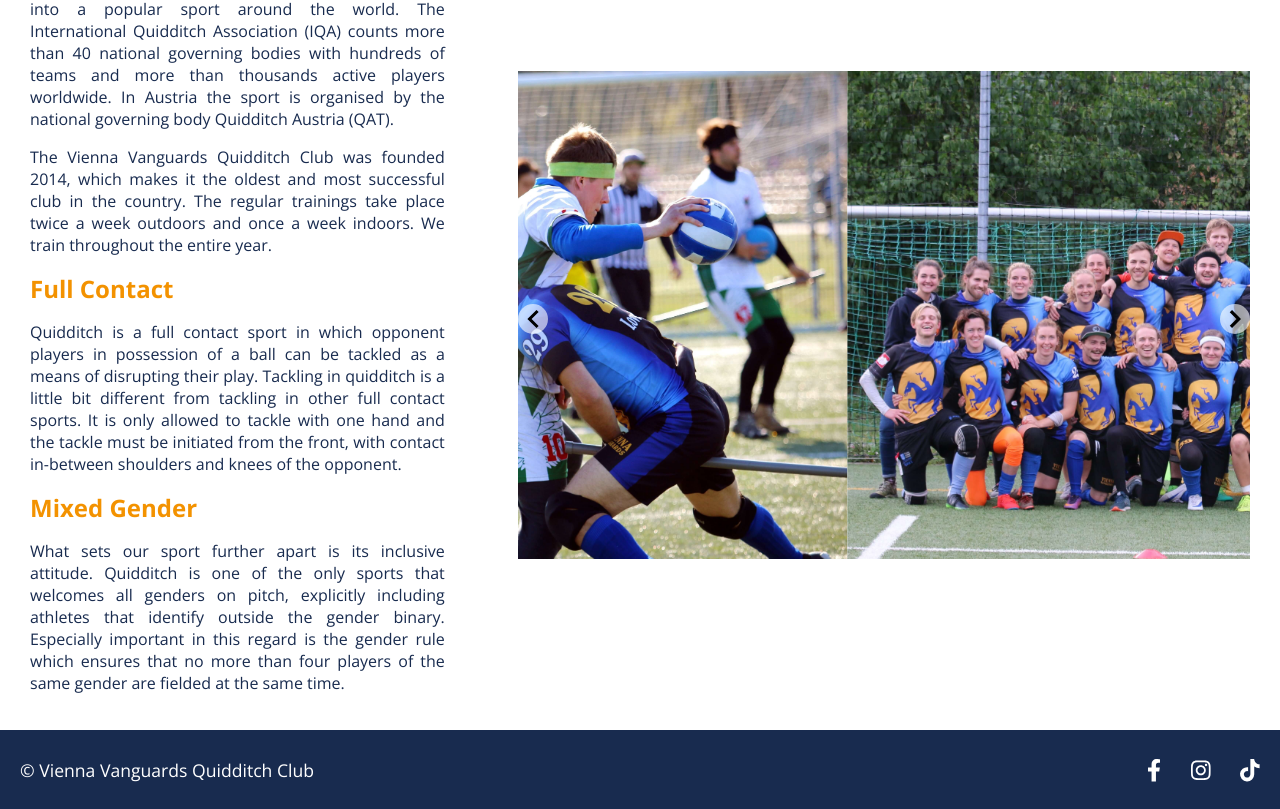
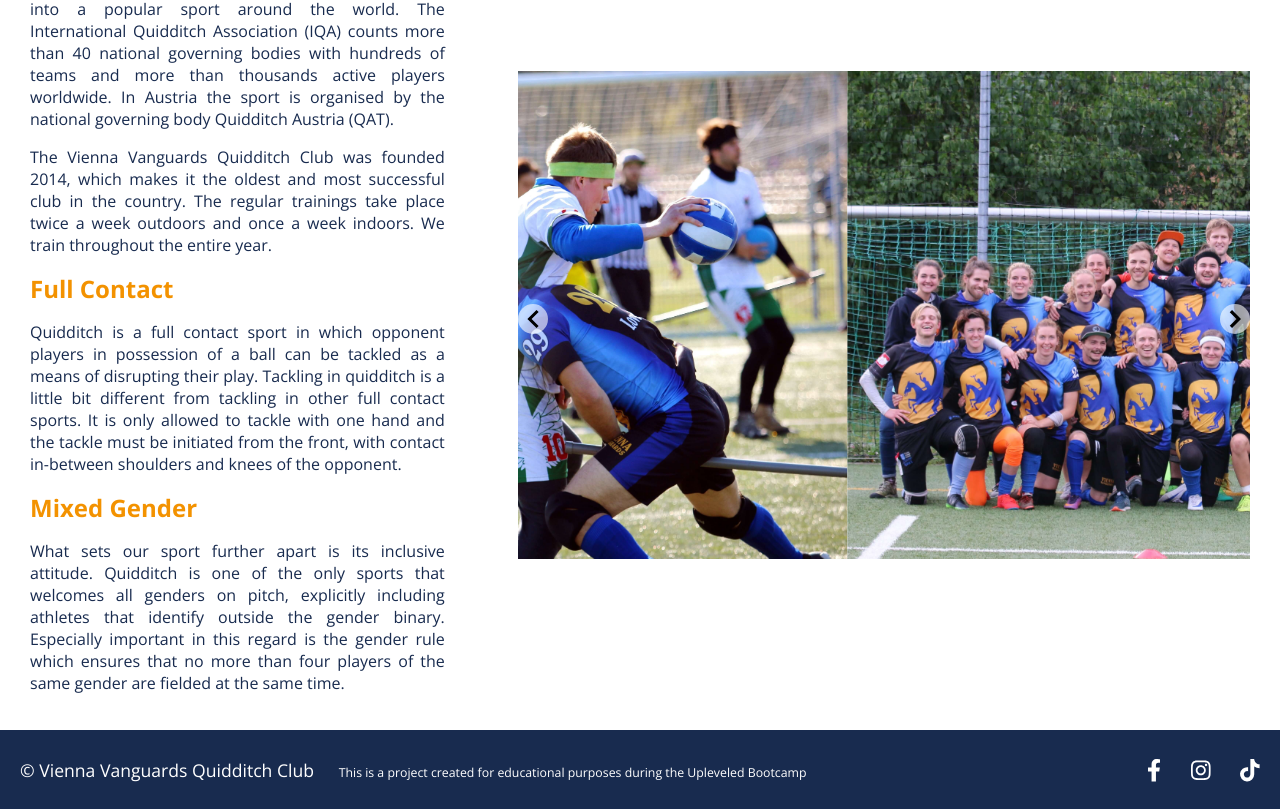
Before and after one commit to awoeger/nextjs-ecommerce-store, a Next.js app: page /about in a window 1280 px wide. Shown: the part 218-1027 px from the top of the page. Built offline with nearby package versions, Linux system fonts and the light colour scheme.

Commit message:
Add should be visible lines in cypress tests

```diff
--- a/components/Footer.js
+++ b/components/Footer.js
@@ -26,6 +26,11 @@ const footerLeftContainer = css`
     color: white;
     font-size: 1.1em;
   }
+
+  span {
+    font-size: 0.7em;
+    margin-left: 2em;
+  }
 `;
 
 const footerRightContainer = css`
@@ -48,7 +53,14 @@ export default function Footer() {
   return (
     <div css={footerContainer}>
       <div css={footerLeftContainer}>
-        <p> © Vienna Vanguards Quidditch Club</p>
+        <p>
+          {' '}
+          © Vienna Vanguards Quidditch Club
+          <span>
+            This is a project created for educational purposes during the
+            Upleveled Bootcamp{' '}
+          </span>
+        </p>
       </div>
       <div css={footerRightContainer}>
         <Link href="https://www.facebook.com/ViennaVanguards">
```
Also changed, not shown: pages/shoppingCart.js (+6 -10 lines), 1 other file (tests, documents, lock files or other folders).
